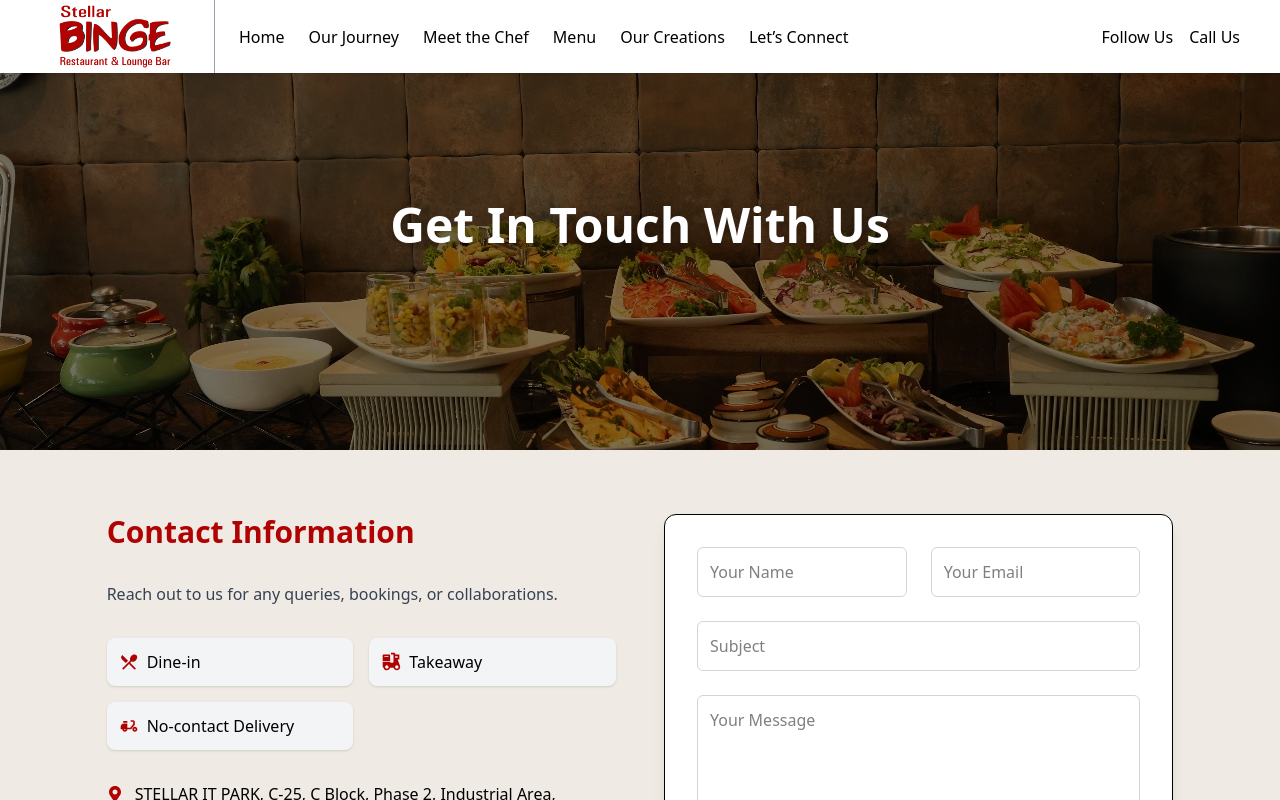
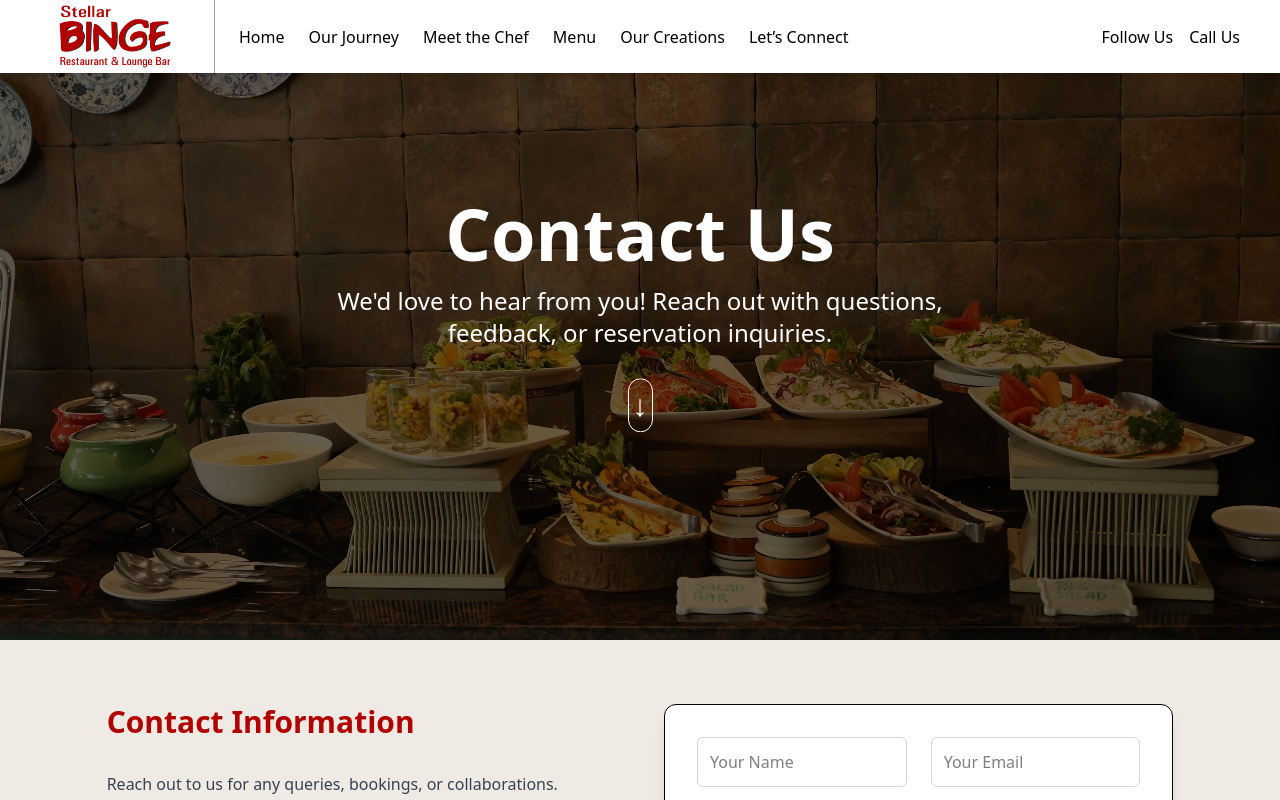
Before and after one commit to Shubham9049/binge, a Next.js app: page /contact in a window 1280 px wide. Shown: the top 800 px of the page. Built offline with nearby package versions, Linux system fonts and the light colour scheme.

Commit message:
updated banner size

```diff
--- a/components/Hero.tsx
+++ b/components/Hero.tsx
@@ -51,7 +51,7 @@ const Hero = () => {
   }, []);
 
   return (
-    <div className="relative w-full h-[100vh] overflow-hidden font-raleway font-thin">
+    <div className="relative w-full h-[80vh] overflow-hidden font-raleway font-thin">
       <AnimatePresence initial={false} custom={direction}>
         <motion.img
           key={slides[index].image.src} // ✅ use .src for the key
@@ -75,7 +75,7 @@ const Hero = () => {
         transition={{ duration: 1, ease: "easeOut", delay: 0.4 }}
         className="absolute bottom-10 left-10 text-white max-w-3xl"
       >
-        <h1 className="text-2xl md:text-2xl font-bold mb-3 leading-snug">
+        {/* <h1 className="text-2xl md:text-2xl font-bold mb-3 leading-snug">
           📍 {slides[index].address}
         </h1>
 
@@ -89,7 +89,7 @@ const Hero = () => {
               style={{ backgroundImage: "var(--bg-primary-gradient)" }}
             />
           </button>
-        </Link>
+        </Link> */}
       </motion.div>
     </div>
   );
--- a/src/app/contact/page.tsx
+++ b/src/app/contact/page.tsx
@@ -9,7 +9,7 @@ import {
 import { MdDeliveryDining, MdOutlineLocalDining } from "react-icons/md";
 import { RiTakeawayFill } from "react-icons/ri";
 import contactBanner from "../../../assets/hero5.jpeg";
-import { useState } from "react";
+import { useRef, useState } from "react";
 import axios from "axios";
 import Navbar from "../../../components/Navbar";
 import Image from "next/image";
@@ -38,28 +38,59 @@ export default function ContactPage() {
     alert("form triggered");
   };
 
+  const contactRef = useRef<HTMLDivElement | null>(null);
+  const scrollToNext = () => {
+    if (contactRef.current) {
+      const yOffset = -50; // 👈 adjust gap from top (e.g., navbar height)
+      const y =
+        contactRef.current.getBoundingClientRect().top +
+        window.scrollY +
+        yOffset;
+
+      window.scrollTo({ top: y, behavior: "smooth" });
+    }
+  };
+
   return (
     <div className="bg-[var(--secondary-color)] text-black  transition-colors">
       <Navbar />
 
-      {/* Hero Banner */}
-      <div className="relative w-full h-[350px] md:h-[450px] overflow-hidden">
+      <section className="relative w-full h-[80vh] flex items-center justify-center">
+        {/* Background Image */}
         <Image
           src={contactBanner}
-          alt="Contact Us"
-          className="w-full h-full object-cover"
+          alt="Contact page"
+          fill
           priority
+          className="object-cover"
         />
-        <div className="absolute inset-0 bg-black opacity-50"></div>
-        <div className="absolute inset-0 flex items-center justify-center">
-          <h1 className="text-white text-4xl md:text-5xl font-bold drop-shadow-lg text-center px-4">
-            Get In Touch With Us
-          </h1>
+
+        {/* Dark Overlay */}
+        <div className="absolute inset-0 bg-black/60"></div>
+
+        {/* Content */}
+        <div className="relative z-10 text-center text-white px-4">
+          <h1 className="text-5xl md:text-7xl font-bold mb-4">Contact Us</h1>
+          <p className="text-lg md:text-2xl max-w-2xl mx-auto">
+            We'd love to hear from you! Reach out with questions, feedback, or
+            reservation inquiries.
+          </p>
+
+          {/* Scroll Down Indicator */}
+          <button
+            onClick={scrollToNext}
+            className="mt-10 animate-bounce border rounded-full w-fit px-1 py-2 mx-auto cursor-pointer"
+          >
+            <span className="text-3xl">↓</span>
+          </button>
         </div>
-      </div>
+      </section>
 
       {/* Main Contact Section */}
-      <section className="w-11/12 md:w-5/6 mx-auto py-16 grid md:grid-cols-2 gap-12 items-start">
+      <section
+        ref={contactRef}
+        className="w-11/12 md:w-5/6 mx-auto py-16 grid md:grid-cols-2 gap-12 items-start"
+      >
         {/* Left: Contact Info */}
         <div className="space-y-8">
           <h2 className="text-3xl font-bold text-[var(--primary-color)]">
--- a/src/app/gallery/page.tsx
+++ b/src/app/gallery/page.tsx
@@ -27,7 +27,7 @@ export default function OurCreationsPage() {
       <Navbar />
 
       {/* HERO SECTION */}
-      <section className="relative w-full h-[90vh] flex items-center justify-center">
+      <section className="relative w-full h-[80vh] flex items-center justify-center">
         {/* Background Image */}
         <Image
           src={banner}
--- a/src/app/meet-the-chef/page.tsx
+++ b/src/app/meet-the-chef/page.tsx
@@ -54,7 +54,7 @@ export default function MeetTheChef() {
       <Navbar />
 
       {/* HERO SECTION */}
-      <section className="relative w-full h-[90vh] flex items-center justify-center">
+      <section className="relative w-full h-[80vh] flex items-center justify-center">
         <Image
           src={banner}
           alt="Meet the Chef"
--- a/src/app/menu/page.tsx
+++ b/src/app/menu/page.tsx
@@ -25,7 +25,7 @@ export default function MenuPage() {
       <Navbar />
 
       {/* HERO SECTION */}
-      <section className="relative w-full h-[90vh] flex items-center justify-center">
+      <section className="relative w-full h-[80vh] flex items-center justify-center">
         {/* Background Image */}
         <Image src={banner} alt="Menu" fill priority className="object-cover" />
 
--- a/src/app/our-journey/page.tsx
+++ b/src/app/our-journey/page.tsx
@@ -44,7 +44,7 @@ export default function OurJourney() {
   return (
     <div>
       <Navbar />
-      <section className="relative w-full h-[90vh] flex items-center justify-center">
+      <section className="relative w-full h-[80vh] flex items-center justify-center">
         {/* Background Image */}
         <Image
           src={banner}
```
